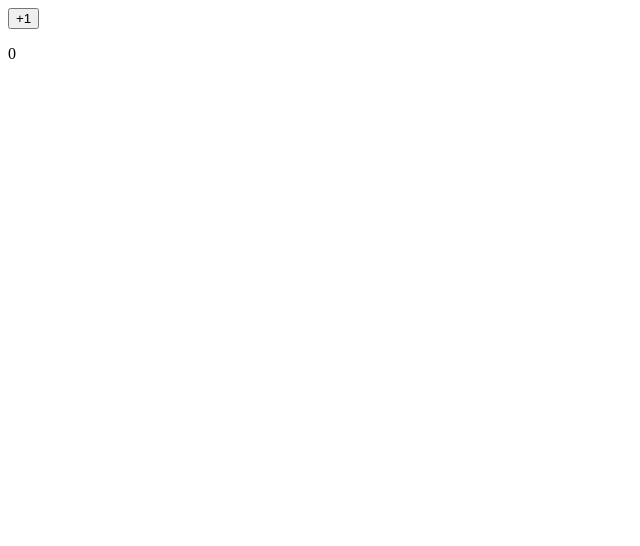
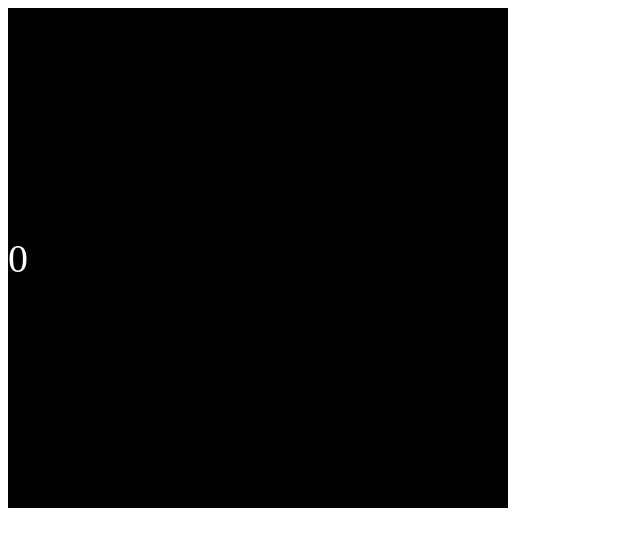
Before and after one commit to tezeladata/group56-react-test, a React app: page / in a window 1280 px wide. Shown: the top 546 px of the page, without its empty margins (0-640 px from the left). Built offline with nearby package versions, Linux system fonts and the light colour scheme; the HTML template or start-up script is replaced by a standard one.

Commit message:
Day 123 first version

```diff
--- a/src/App.jsx
+++ b/src/App.jsx
@@ -1,9 +1,9 @@
-import Button from "./components/Button";
+import Div from "./components/Div";
 
 const App = () => {
   return (
     <main>
-      <Button />
+      <Div />
     </main>
   )
 };
--- a/src/components/Button.jsx
+++ /dev/null
@@ -1,19 +0,0 @@
-import { useState } from "react"
-
-const Button = () => {
-    const [count, setCount] = useState(0);
-
-    const handleClick = () => {
-        setCount(count + 1);
-        console.log(count)
-    }
-
-    return (
-        <div>
-            <button onClick={handleClick}>+1</button>
-            <p>{count}</p>
-        </div>
-    )
-};
-
-export default Button;
--- /dev/null
+++ b/src/components/Div.jsx
@@ -0,0 +1,17 @@
+import { useState } from "react";
+
+const Div = () => {
+    const [clickCount, SetClickCount] = useState(0);
+
+    const handleHover = () => {
+        SetClickCount(prev => prev + 1)
+    };
+
+    return (
+        <div style={{"width": "500px", "height": "500px", "display": "flex", "textAlign": "center", "alignItems": "center", "backgroundColor": "black", "color": "white"}} onMouseOver={handleHover}>
+            <p style={{"textAlign": "center", "fontSize": "40px"}}>{clickCount}</p>
+        </div>
+    )
+};
+
+export default Div;
```
